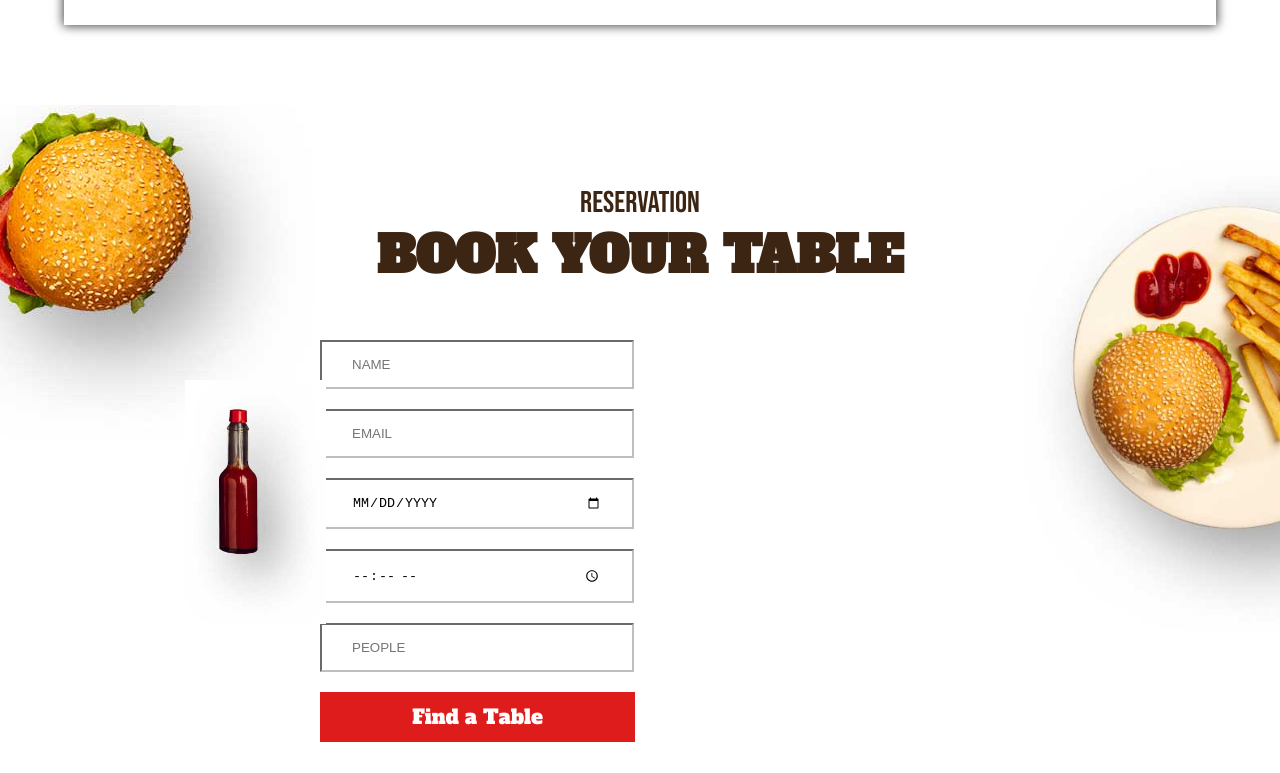
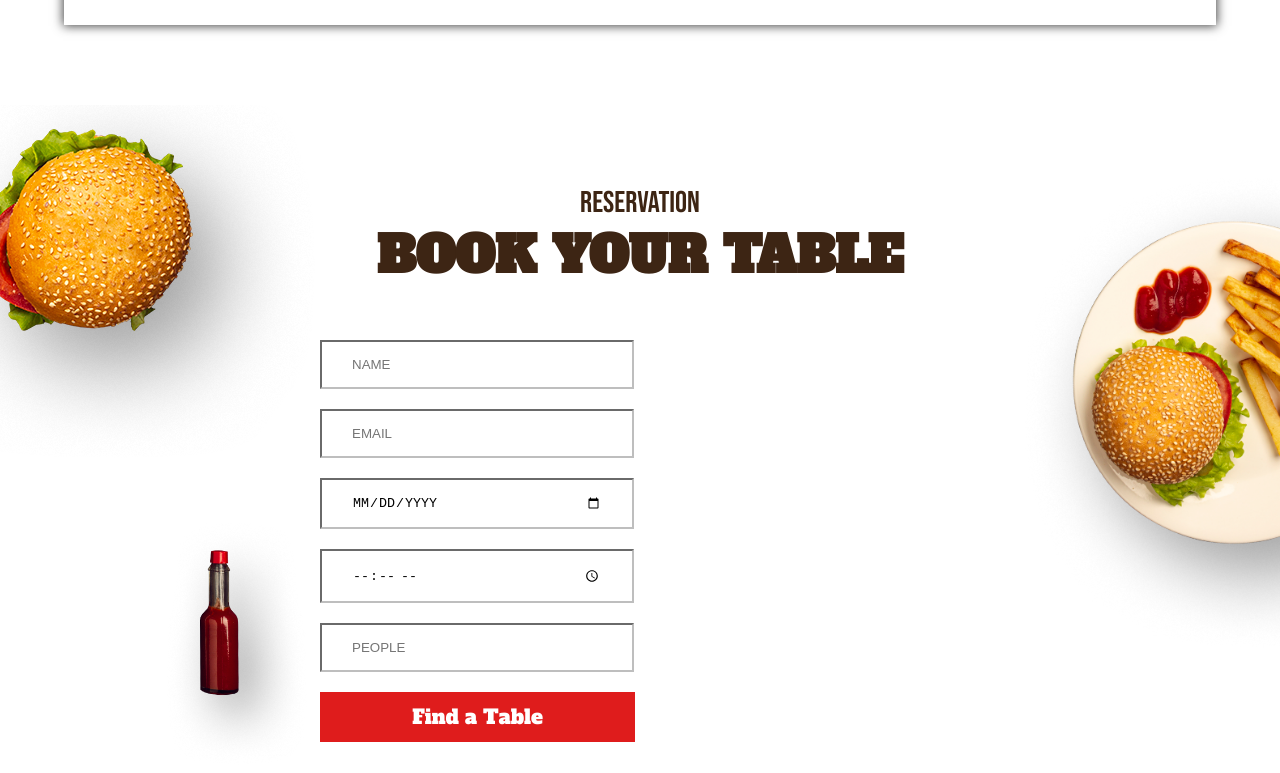
Before and after one commit to ThamidHasan/Burger-House, a plain HTML site: page index.html in a window 1280 px wide. Shown: the part 2317-3090 px from the top of the page. Drawn offline with Linux system fonts and the light colour scheme.

Commit message:
Add files via upload

```diff
--- a/css/style.css
+++ b/css/style.css
@@ -319,14 +319,14 @@ body{
 }
 .img1 {
     position: absolute;
-    top: -46px;
+    top: -4%;
 }
 .img1 img {
     width: 100%;
 }
 .img2 {
     position: absolute;
-    top: 57px;
+    top: 10%;
     right: 0;
     width: 20%;
 }
@@ -335,8 +335,8 @@ body{
 }
 .img3 {
     position: absolute;
-    top: 275px;
-    left: 185px;
+    top: 58%;
+    left: 13%;
     width: 11%;
 }
 .img3 img {
--- a/index.html
+++ b/index.html
@@ -158,13 +158,13 @@
 			</div>
 		</div>
 		<div class="img1">
-			<img src="img/c_burger.jpg" alt="Burger House">
+			<img src="img/c_burger.png" alt="Burger House">
 		</div>
 		<div class="img3">
-			<img src="img/bootle.jpg" alt="Burger House">
+			<img src="img/bootle.png" alt="Burger House">
 		</div>
 		<div class="img2">
-			<img src="img/c_plat.jpg" alt="Burger House">
+			<img src="img/c_plat.png" alt="Burger House">
 		</div>
 	</section>
 	<!-- Reservation End -->
```
Also changed, not shown: img/bootle.png (added), img/c_burger.png (added), img/c_plat.png (added).
